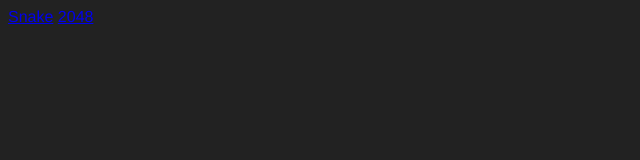
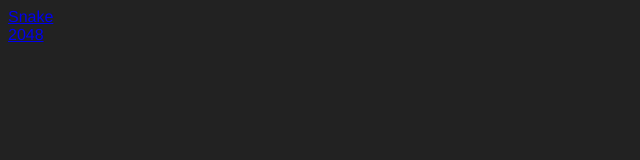
Before and after one commit to Hamster2nie/hamster2nie.github.io, a plain HTML site: page index.html in a window 1280 px wide. Shown: the whole page, without its empty margins (0-640 px from the left). Drawn offline with Linux system fonts and the light colour scheme.

Commit message:
Update index.html

```diff
--- a/index.html
+++ b/index.html
@@ -13,7 +13,7 @@
   </style>
   </head>
 <body>
-  <a href="snake/index.html">Snake</a>
+  <a href="snake/index.html">Snake</a><br>
   <a href="2048/index.html">2048</a>
 </body>
 </html>
```
